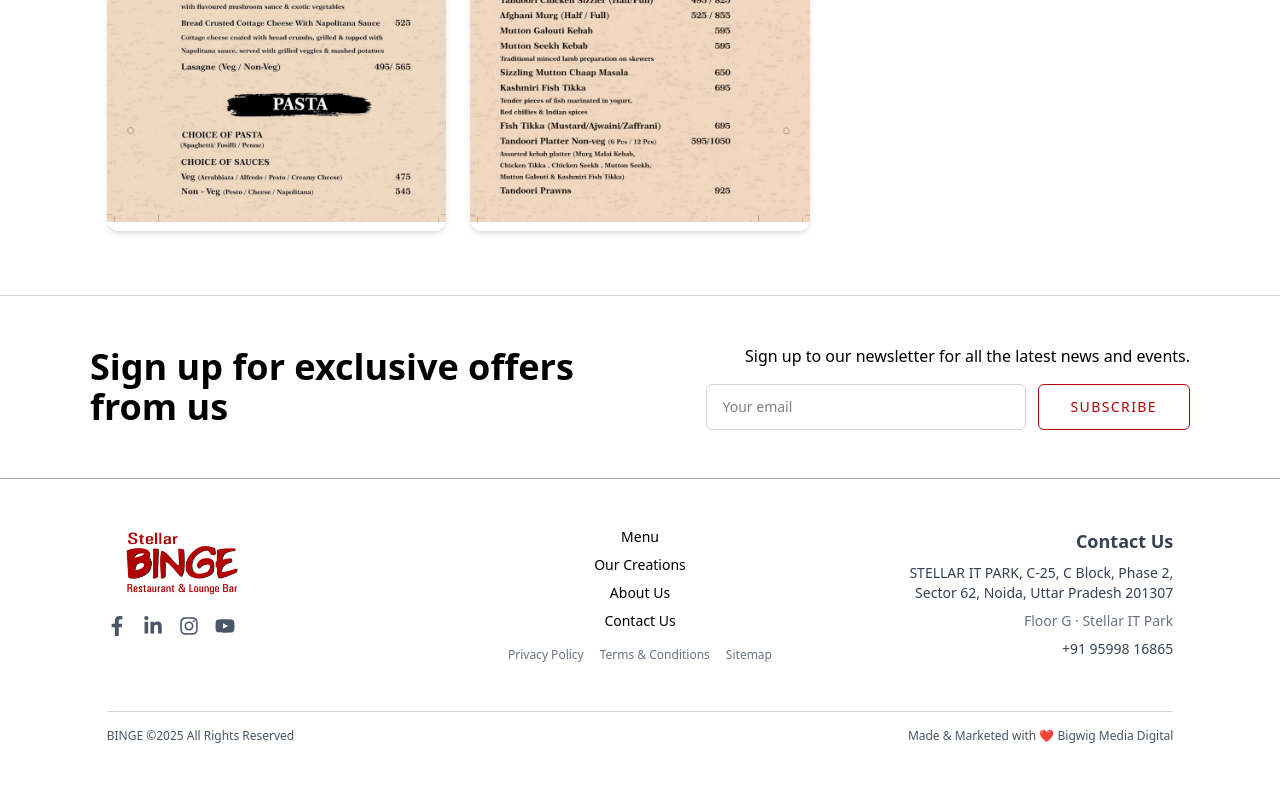
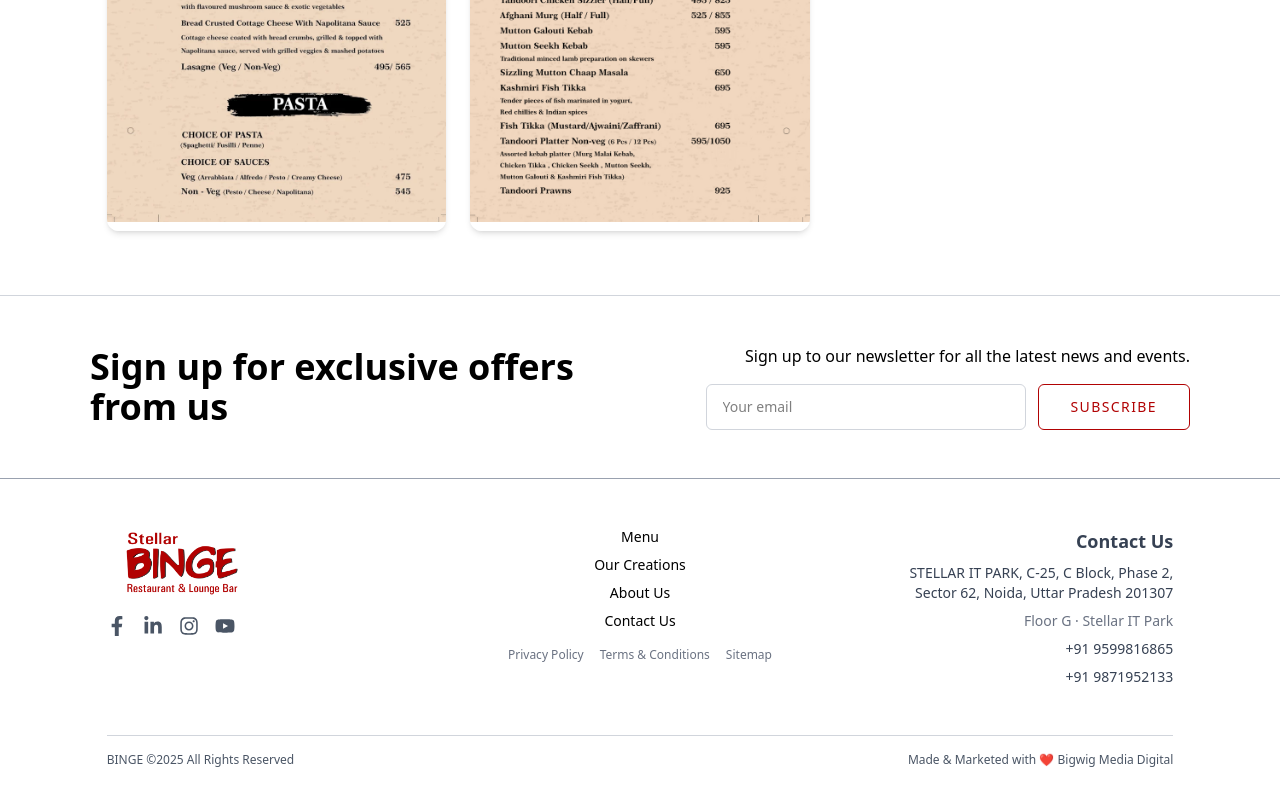
Before and after one commit to Shubham9049/binge, a Next.js app: page /menu in a window 1280 px wide. Shown: the part 5040-5840 px from the top of the page. Before the commit the page ends 5816 px from the top, so only its background shows below. Built offline with nearby package versions, Linux system fonts and the light colour scheme.

Commit message:
add changes

```diff
--- a/components/BanquetSection.tsx
+++ b/components/BanquetSection.tsx
@@ -21,7 +21,7 @@ const BanquetSection: React.FC = () => {
       ([entry]) => {
         if (entry.isIntersecting && !hasAnimated) {
           animateValue(setEvents, 500, 1000); // total events hosted
-          animateValue(setCapacity, 300, 1000); // max capacity
+          animateValue(setCapacity, 150, 1000); // max capacity
           setHasAnimated(true);
         }
       },
--- a/components/Footer.tsx
+++ b/components/Footer.tsx
@@ -146,7 +146,15 @@ const Footer = () => {
               href="tel:+919599816865"
               className="hover:text-[var(--primary-color)] transition"
             >
-              +91 95998 16865
+              +91 9599816865
+            </Link>
+          </p>
+          <p>
+            <Link
+              href="tel:+919871952133"
+              className="hover:text-[var(--primary-color)] transition"
+            >
+              +91 9871952133
             </Link>
           </p>
         </div>
--- a/src/app/contact/page.tsx
+++ b/src/app/contact/page.tsx
@@ -139,7 +139,11 @@ export default function ContactPage() {
           </div>
           <p className="flex items-center gap-3">
             <FaPhoneAlt className="text-[var(--primary-color)]" />
-            +91 95998 16865
+            +91 9599816865
+          </p>
+          <p className="flex items-center gap-3">
+            <FaPhoneAlt className="text-[var(--primary-color)]" />
+            +91 9871952133
           </p>
           <p className="flex items-center gap-3">
             <FaClock className="text-[var(--primary-color)]" />
--- a/src/app/privacy-policy/page.tsx
+++ b/src/app/privacy-policy/page.tsx
@@ -9,7 +9,7 @@ export default function PrivacyPolicy() {
   return (
     <div>
       <Navbar />
-      <div className=" text-black min-h-screen py-28 md:py-24 px-6 md:px-16">
+      <div className=" text-black min-h-screen py-28 md:py-20 px-6 md:px-16 mt-16">
         <div className="max-w-4xl mx-auto">
           <h1 className="text-3xl md:text-4xl font-bold mb-8 text-center">
             Privacy Policy
--- a/src/app/terms/page.tsx
+++ b/src/app/terms/page.tsx
@@ -8,7 +8,7 @@ export default function TermsAndConditions() {
   return (
     <div>
       <Navbar />
-      <div className=" text-black min-h-screen py-28 md:py-24 px-6 md:px-16">
+      <div className=" text-black min-h-screen py-28 md:py-20 mt-16 px-6 md:px-16">
         <div className="max-w-4xl mx-auto">
           <h1 className="text-3xl md:text-4xl font-bold mb-8 text-center">
             Terms & Conditions
```
